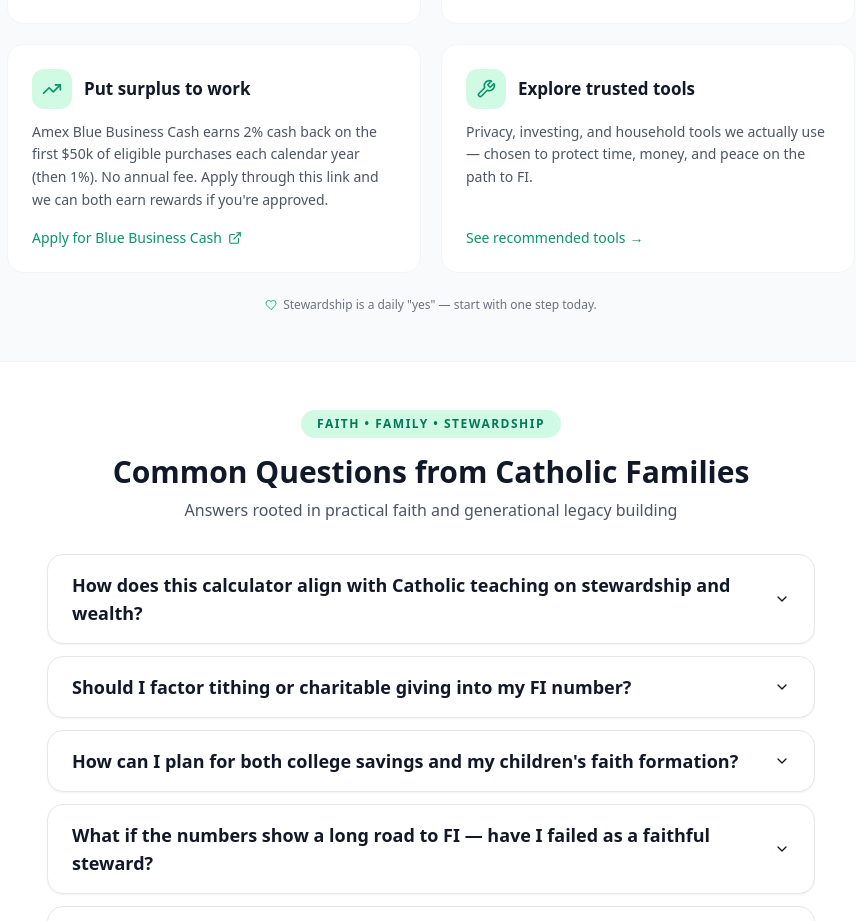
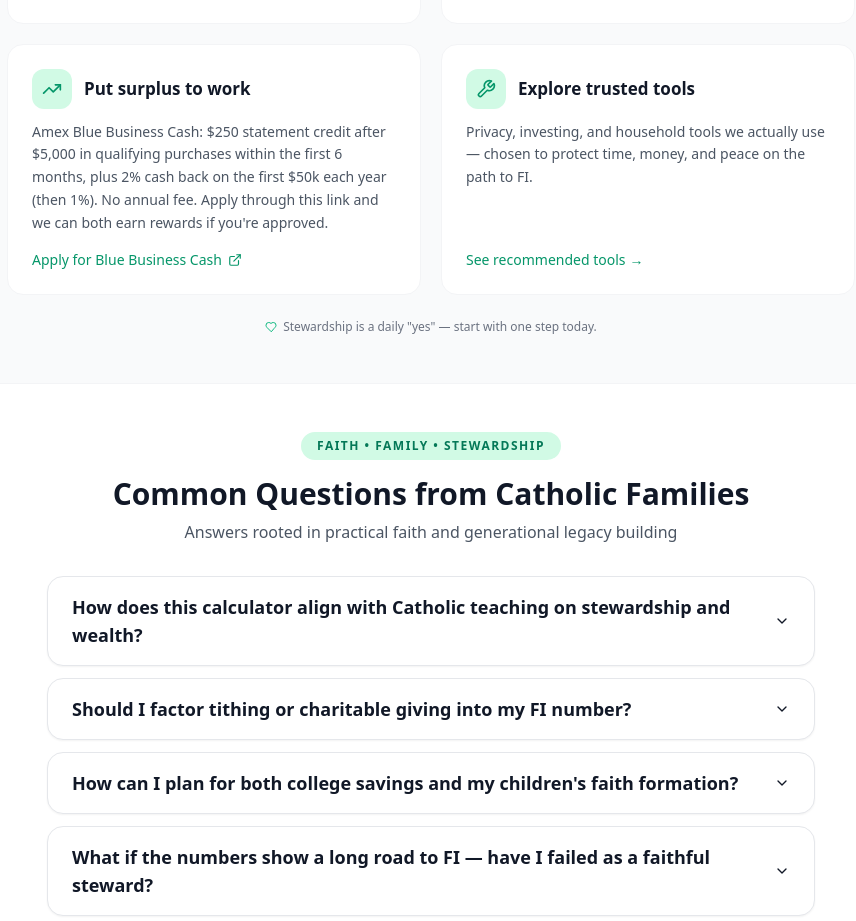
Before and after one commit to daughterpop/super-fi-calc, a React (Vite) app: page /calculators in a window 1280 px wide. Shown: the part 2106-3027 px from the top of the page, without its empty margins (209-1065 px from the left). Built offline with nearby package versions, Linux system fonts and the light colour scheme.

Commit message:
Update Amex BBC copy with $250 after $5k spend bonus

```diff
--- a/src/data/referrals.js
+++ b/src/data/referrals.js
@@ -32,12 +32,12 @@ export const REFERRALS = [
   {
     id: 'amex-bbc',
     categories: ['investing', 'household'],
-    stripHeadline: 'Blue Business Cash — earn rewards',
-    stripSub: ' — no annual fee business card for everyday spend',
+    stripHeadline: '$250 after $5k spend',
+    stripSub: ' — Blue Business Cash, no annual fee',
     stripCta: 'Apply via referral',
     cardEyebrow: 'Put spend to work',
     cardBody:
-      'Amex Blue Business Cash earns 2% cash back on the first $50k of eligible purchases each calendar year (then 1%). No annual fee. Apply through this link and we can both earn rewards if you\'re approved.',
+      'Amex Blue Business Cash: $250 statement credit after $5,000 in qualifying purchases within the first 6 months, plus 2% cash back on the first $50k each year (then 1%). No annual fee. Apply through this link and we can both earn rewards if you\'re approved.',
     cardCta: 'Apply for Blue Business Cash',
     href: 'https://americanexpress.com/en-us/referral/bluebusinesscash-credit-card?ref=DUSTIHtvYM&XL=MIMNS',
   },
```
